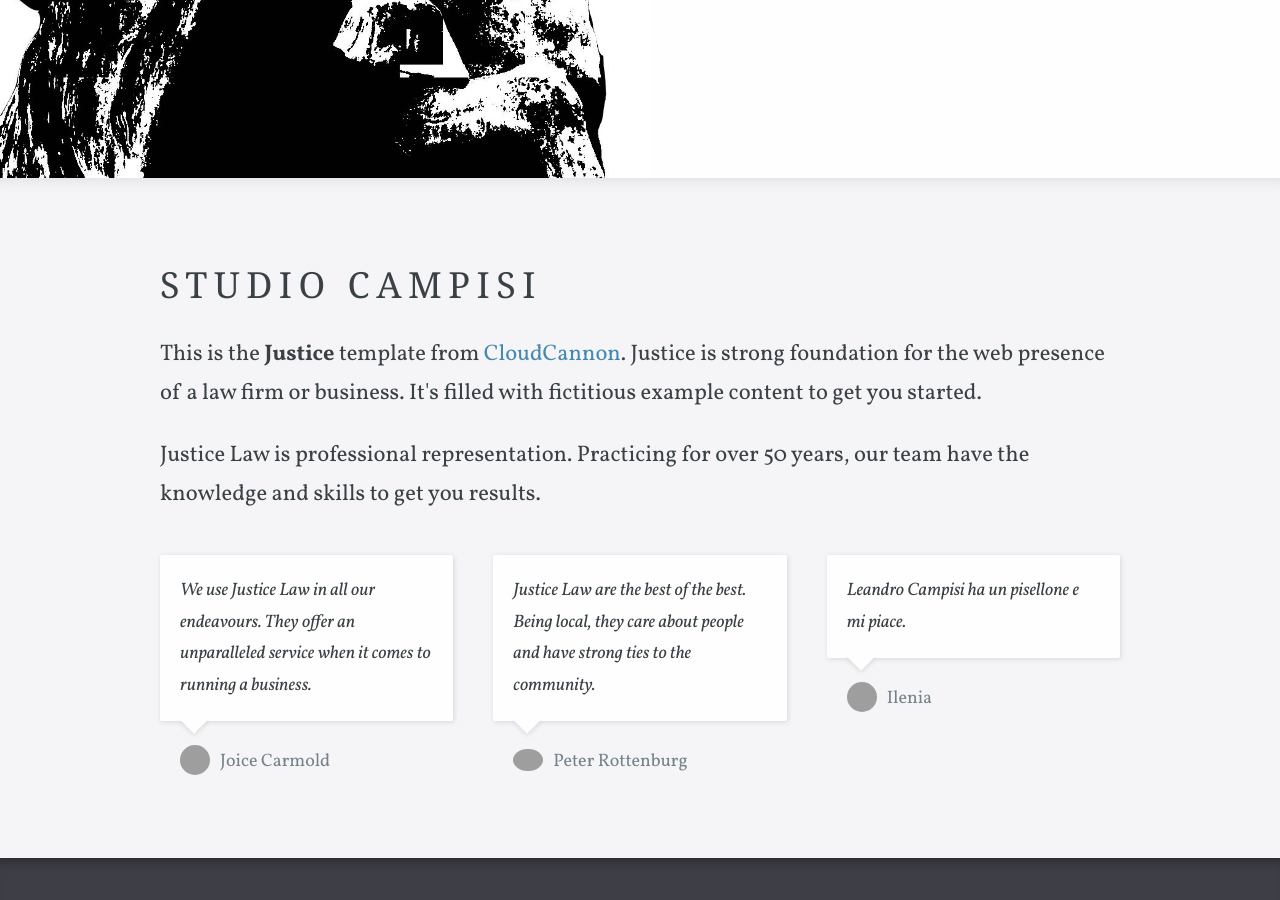
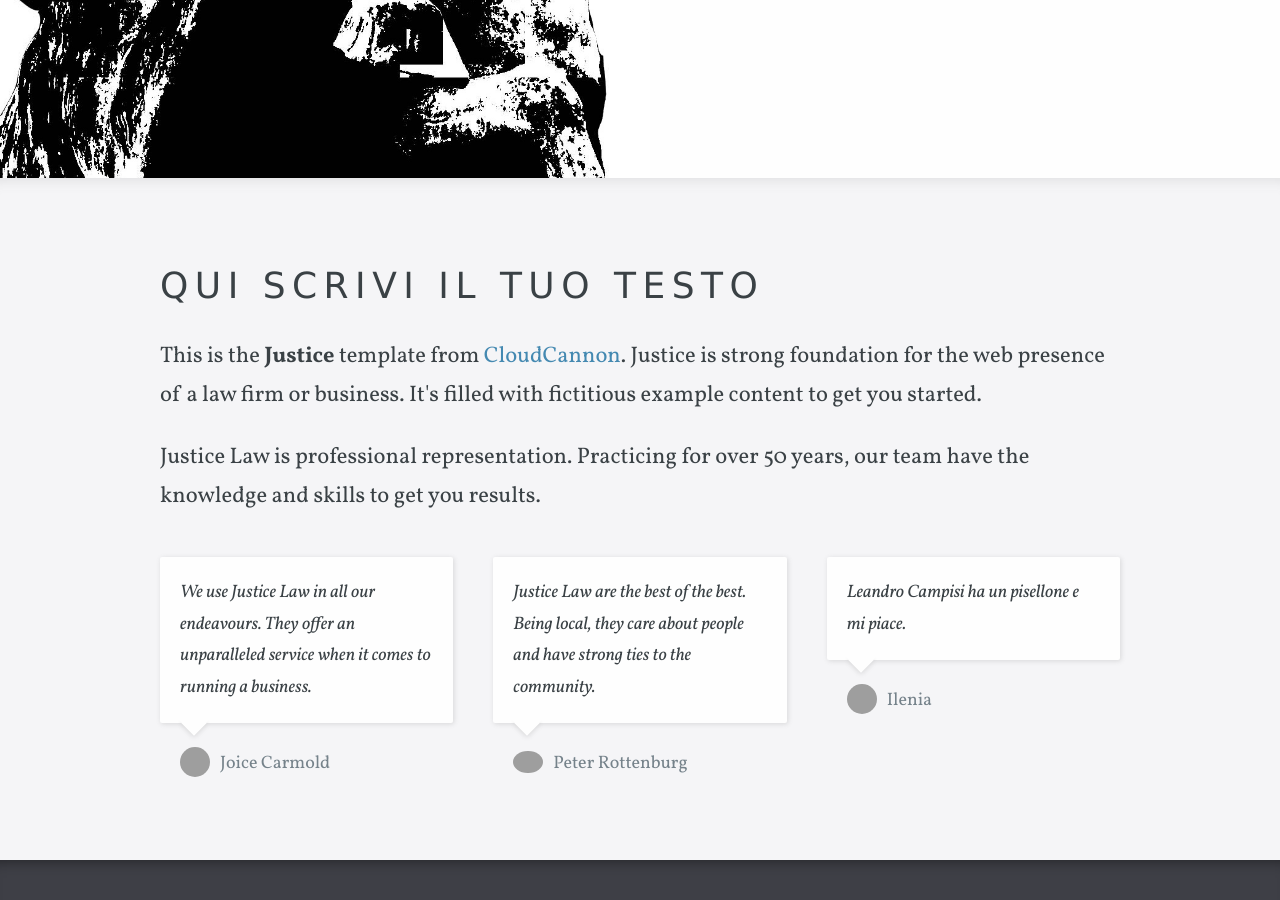
Before and after one commit to leandrocampisi/Cannon, a Jekyll site: the page built from index.html, in a window 1280 px wide and 900 px high, scrolled down 542 px. Built offline with Jekyll 4.4.1, drawn with Linux system fonts in a browser that asks for light colours; some web fonts are replaced; grey boxes are pictures that could not be loaded.

Commit message:
Update index.html

```diff
--- a/index.html
+++ b/index.html
@@ -1,5 +1,5 @@
 ---
-title: Studio Campisi
+title: <span style="font-family:verdana"> qui scrivi il tuo testo </span>
 call_to_action: Contact
 background_image_path:
 large_header: true
```
